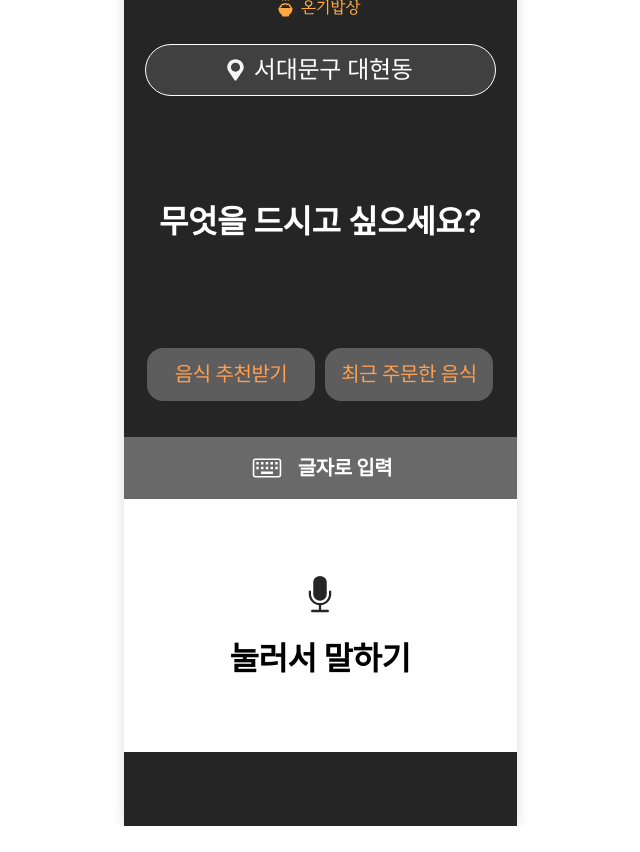
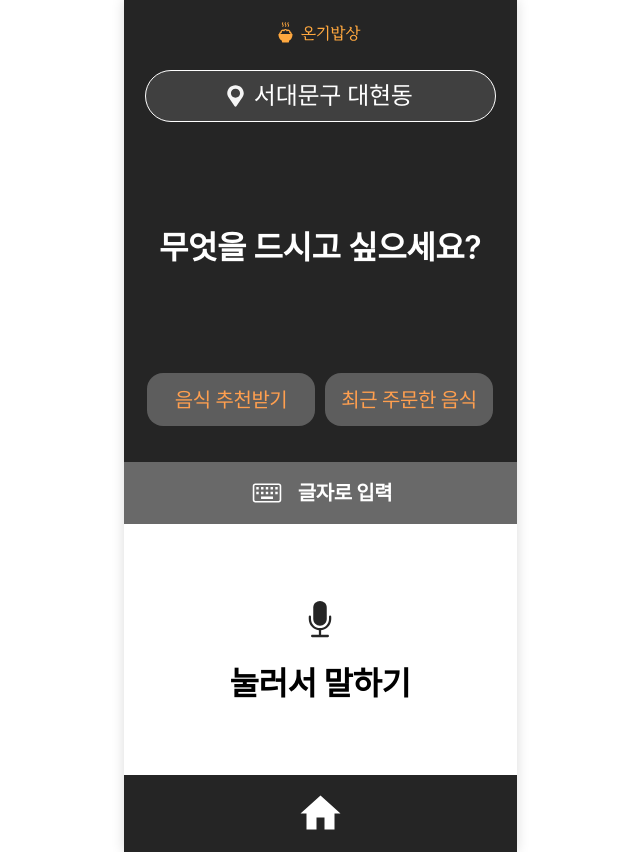
Before and after one commit to Ongibapsang-goodvibe/Frontend, a React (Vite) app: page /home in a window 1280 px wide. Shown: the whole page, without its empty margins (320-960 px from the left). Before the commit the page ends 826 px from the top, so only its background shows below. Built offline with nearby package versions, Linux system fonts and the light colour scheme; a web font is replaced by a local one.

Commit message:
BottomBar 완성, +그에 따른 app.jsx, main.css 수정

```diff
--- a/src/App.jsx
+++ b/src/App.jsx
@@ -1,5 +1,7 @@
 import { BrowserRouter as Router, Routes, Route, useLocation, Navigate } from "react-router-dom";
+import styled from "styled-components";
 import TopBar from "./components/TopBar";
+import BottomBar from "./components/BottomBar";
 
 //Home
 import Home from "./pages/Home";
@@ -37,7 +39,11 @@ function MainLayout() {
   // 끝 슬래시 제거 (예: '/receipt-check/' -> '/receipt-check')
   const pathname = location.pathname.replace(/\/+$/, "") || "/";
 
-  // ✅ 라우트별 progress 값
+  //BottomBar
+  const hiddenRoutes = ["/orderrequest"];
+  const showBottom = !hiddenRoutes.includes(pathname);
+
+  //TopBar 라우트별 progress 값
   const progressMap = {
     /*home*/
     "/home": { step: 0, total: 0 },
@@ -98,6 +104,9 @@ function MainLayout() {
           <Route path="/health-forwarding" element={<HealthForwarding />} />
         </Routes>
       </main>
+
+      {/* BottomBar는 항상 app-container 밖 */}
+      {showBottom && <BottomBar />}
     </>
   );
 }
--- a/src/assets/styles/main.css
+++ b/src/assets/styles/main.css
@@ -37,27 +37,31 @@ body {
 
 /* 중앙에 고정된 프레임 */
 .outer-frame {
-  display: flex;
-  justify-content: center;
-  align-items: center;
-  height: 100%;
-  width: 393px;
+  display: grid;
+  place-items: center;
+  height: 100vh;      /* 100% 대신 vh가 더 안전 */
+  width: 100vw;
 }
 
+/* 앱 프레임: 3행 그리드 (Top / Content / Bottom) */
 .app-wrapper {
   width: 393px;
   height: 852px;
   background: var(--background-color);
   color: var(--text-color);
   font-family: var(--font-main);
-  display: flex;
-  flex-direction: column;
   box-shadow: 0 0 12px rgba(0, 0, 0, 0.15);
   overflow: hidden;
+
+  display: grid;
+  padding-top: env(safe-area-inset-top, 0);
+  grid-template-rows: auto minmax(0, 1fr) auto; /* 핵심 */
 }
 
+/* 가운데 콘텐츠 영역만 스크롤 */
 .app-container {
-  width: 393px;
-  flex: 1;
-  overflow-y: none;
+  flex: unset;                       /* flex 레이아웃 아님 */
+  overflow-y: auto;                  /* none → auto */
+  -webkit-overflow-scrolling: touch; /* iOS 부드러운 스크롤 */
+  padding-bottom: env(safe-area-inset-bottom, 0); /* iOS 홈 인디케이터 여유 */
 }
--- /dev/null
+++ b/src/components/BottomBar.jsx
@@ -0,0 +1,44 @@
+import React from 'react';
+import styled from 'styled-components';
+import { useNavigate } from 'react-router-dom';
+
+const BottomBar = () => {
+  const navigate = useNavigate();
+
+  return (
+    <Bar role="navigation" aria-label="bottom bar">
+      <HomeButton onClick={() => navigate('/home')} aria-label="홈으로">
+        <svg xmlns="http://www.w3.org/2000/svg" width="49" height="49" viewBox="0 0 49 49" fill="none">
+          <path d="M20.5 40.5V28.5H28.5V40.5H38.5V24.5H44.5L24.5 6.5L4.5 24.5H10.5V40.5H20.5Z" fill="white"/>
+        </svg>
+      </HomeButton>
+    </Bar>
+  );
+};
+
+export default BottomBar;
+
+const Bar = styled.nav`
+  /* ★ 포지셔닝 없음: .app-wrapper의 grid 3행 중 마지막 행에 그대로 들어감 */
+  display: flex;
+  justify-content: center;
+  align-items: center;
+
+  width: 100%;               /* 프레임 너비 꽉 채우기 */
+  height: 4.8125rem;
+  background: var(--background-color);
+
+  /* iOS 홈 인디케이터 안전영역 */
+  padding-bottom: env(safe-area-inset-bottom, 0);
+`;
+
+
+const HomeButton = styled.button`
+  background: none;
+  border: none;
+  padding: 0.25rem;          /* 히트 영역 확보 */
+  cursor: pointer;
+  -webkit-tap-highlight-color: transparent;
+
+  svg { display: block; }
+`;
```
